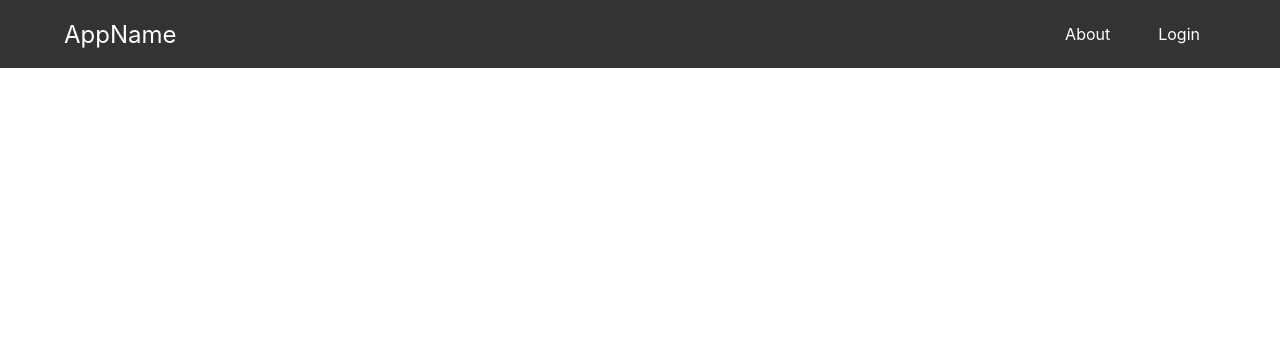
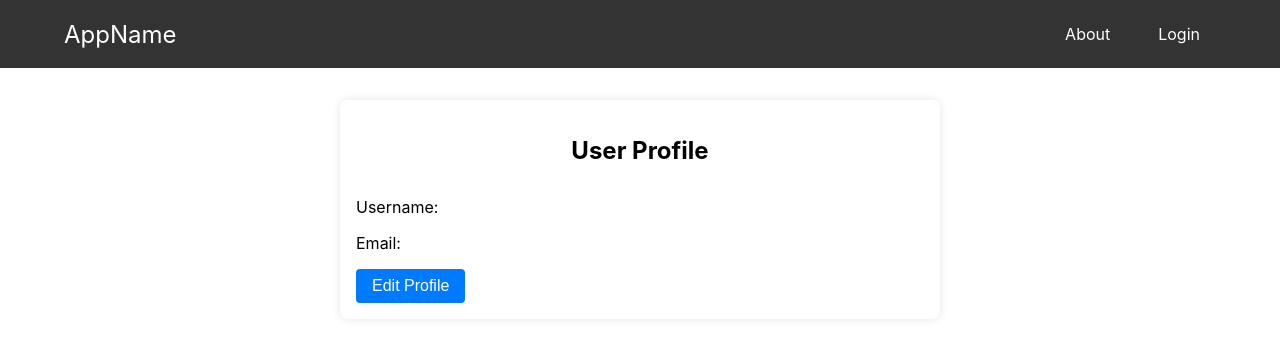
Before and after one commit to GPVcode/AI-Learning-Hackathon-Project, a React (Create React App) app in the folder client/: page /profile in a window 1280 px wide. Before the commit this address had no page. Shown: the top 342 px of the page. Built offline with nearby package versions, Linux system fonts and the light colour scheme; no server answers.

Commit message:
started profile

```diff
--- a/client/src/App.js
+++ b/client/src/App.js
@@ -7,11 +7,11 @@ import Navbar from './components/Navbar/Navbar';
 import Dashboard from './components/Dashboard/Dashboard';
 import AuthForm from './components/AuthForm/AuthForm';
 import HomePage from './components/HomePage/HomePage.js';
+import Profile from './components/Profile/Profile';
 
 const App = () => {
   const dispatch = useDispatch();
   const isAuthenticated = useSelector(state => state.auth.isAuthenticated);
-  console.log("is Auth?: ", isAuthenticated)
 
   useEffect(() => {
     dispatch(reauthenticate());
@@ -22,14 +22,16 @@ const App = () => {
       <Navbar />
       <div className="app-container">
         <Routes>
+
           <Route path="/" element={isAuthenticated ? <Navigate to="/dashboard" replace /> : <HomePage />} />
           <Route path="/login" element={<AuthForm mode="login" />} />
           <Route path="/register" element={<AuthForm mode="register" />} />
-
           <Route
             path="/dashboard"
             element={isAuthenticated ? <Dashboard /> : <Navigate to="/" replace />}
           />
+          <Route path="/profile" element={<Profile />} />
+
         </Routes>
       </div>
     </Router>
--- /dev/null
+++ b/client/src/components/Profile/Profile.css
@@ -0,0 +1,46 @@
+.profile-container {
+    max-width: 600px;
+    margin: 2rem auto;
+    padding: 1rem;
+    box-shadow: 0 0 10px rgba(0, 0, 0, 0.1);
+    border-radius: 8px;
+}
+
+h2 {
+    text-align: center;
+    margin-bottom: 2rem;
+}
+
+label {
+    display: block;
+    margin-bottom: 1rem;
+}
+
+input {
+    width: 100%;
+    padding: 0.5rem;
+    margin-top: 0.3rem;
+    border: 1px solid #ccc;
+    border-radius: 4px;
+}
+
+button {
+    background-color: #007bff;
+    color: white;
+    border: none;
+    padding: 0.5rem 1rem;
+    cursor: pointer;
+    margin-right: 1rem;
+    border-radius: 4px;
+    transition: background-color 0.3s;
+}
+
+button:hover {
+    background-color: #0056b3;
+}
+
+@media screen and (max-width: 768px) {
+    .profile-container {
+        margin: 1rem;
+    }
+}
--- /dev/null
+++ b/client/src/components/Profile/Profile.js
@@ -0,0 +1,82 @@
+import React, { useState, useEffect } from 'react';
+import axios from 'axios';
+import './Profile.css';
+
+
+function Profile() {
+    const [userData, setUserData] = useState({});
+    const [isEditing, setIsEditing] = useState(false);
+    const [updatedData, setUpdatedData] = useState({});
+
+    useEffect(() => {
+        // Fetch user profile data on component mount
+        axios.get('/api/users/profile', {
+            headers: {
+                'Authorization': `Bearer ${localStorage.getItem('token')}`
+            }
+        })
+        .then(response => {
+            if (response.data.success) {
+                setUserData(response.data.data);
+                setUpdatedData(response.data.data); // Setting initial data for editing
+            }
+        })
+        .catch(error => {
+            console.error("Error fetching profile data: ", error);
+        });
+    }, []);
+
+    const handleInputChange = (e) => {
+        setUpdatedData({
+            ...updatedData,
+            [e.target.name]: e.target.value
+        });
+    };
+
+    const handleSubmit = () => {
+        axios.put('/api/users/profile', updatedData, {
+            headers: {
+                'Authorization': `Bearer ${localStorage.getItem('token')}`
+            }
+        })
+        .then(response => {
+            if (response.data.success) {
+                setIsEditing(false);
+                setUserData(response.data.data);
+                alert(response.data.message);
+            }
+        })
+        .catch(error => {
+            console.error("Error updating profile: ", error);
+        });
+    };
+
+    return (
+        <div className="profile-container">
+            <h2>User Profile</h2>
+
+            {!isEditing ? (
+                <div>
+                    <p>Username: {userData.username}</p>
+                    <p>Email: {userData.email}</p>
+                    <button onClick={() => setIsEditing(true)}>Edit Profile</button>
+                </div>
+            ) : (
+                <div>
+                    <label className="profile-name">
+                        Username:
+                        <input type="text" name="username" value={updatedData.username} onChange={handleInputChange} />
+                    </label>
+                    <label>
+                        Email:
+                        <input type="email" name="email" value={updatedData.email} onChange={handleInputChange} />
+                    </label>
+                    <button onClick={handleSubmit}>Save</button>
+                    <button onClick={() => setIsEditing(false)}>Cancel</button>
+                </div>
+            )}
+        </div>
+    );
+}
+
+export default Profile;
--- a/client/src/features/auth/authSlice.js
+++ b/client/src/features/auth/authSlice.js
@@ -48,7 +48,7 @@ export const reauthenticate = createAsyncThunk(
           if (response.success) {
               return response.user;  // user data
           } else {
-              return thunkAPI.rejectWithValue(response.message || 'Token 555 validation failed.');
+              return thunkAPI.rejectWithValue(response.message || 'Token validation failed.');
           }
       } catch (error) {
           return thunkAPI.rejectWithValue(error.message || 'An unexpected error occurred.');
```
Also changed, not shown: 2 other files (tests, documents, lock files or other folders).
